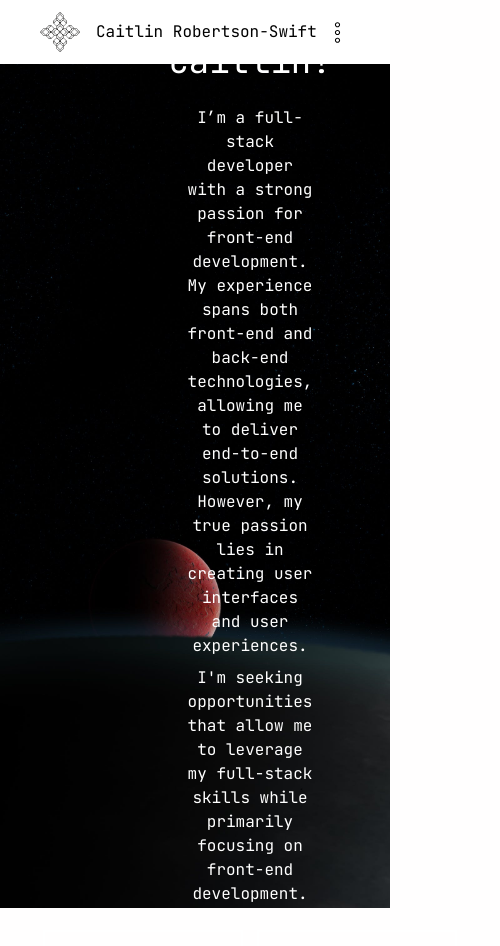
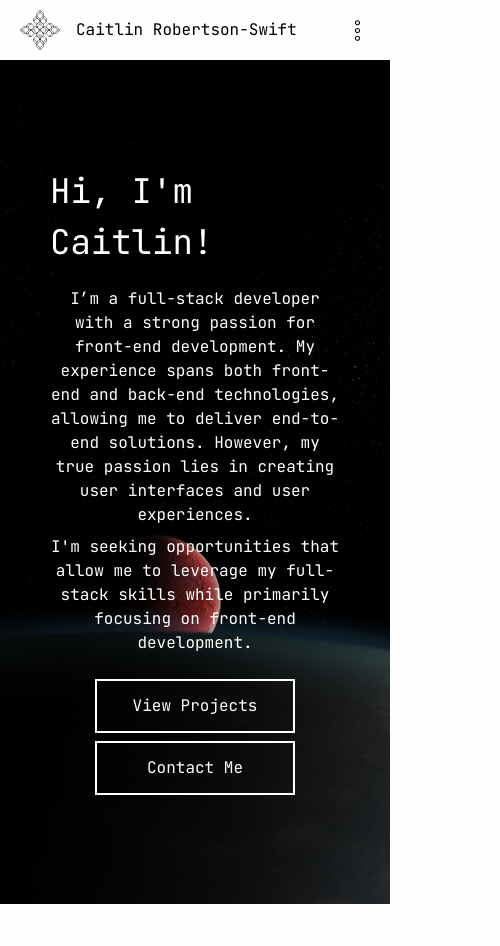
Before and after one commit to caitlin-rs/my-site, a React (Create React App) app: page / in a window 390 px wide. Shown: the top 946 px of the page, 500 px wide, since content can reach past the window. After the commit the page ends 904 px from the top, so only its background shows below. Built offline with nearby package versions, Linux system fonts and the light colour scheme.

Commit message:
Working on making it responsive to diff screen sizes

```diff
--- a/src/components/NavBar.jsx
+++ b/src/components/NavBar.jsx
@@ -19,9 +19,19 @@ export function NavBar () {
 
     return (
         <div>
-            <div class="bg-white flex justify-between items-center pl-10 pr-10 p-4 h-16">
+            <div style={{
+                display:'flex',
+                justifyContent: 'space-between',
+                justifyItems: 'center',
+                padding: 10,
+                paddingLeft: 20,
+                paddingRight: 20,
+            }}>
                 {/* Logo */}
-                <div class="flex items-center">
+                <div style={{
+                    display: 'flex',
+                    alignItems: 'center'
+                }}>
                     <a href="/my-site/#/home">
                         <img src={logo} alt="Clickable" width={40} height={40}/>
                     </a>
@@ -33,7 +43,7 @@ export function NavBar () {
                     <CiMenuKebab size={25} />
                 </button>
             </div>
-            {menuOpen && ( (isActive("/home") || isActive("/projects") || isActive("/contact")) ? <MenuLight/> : <MenuDark/>)}
+            {menuOpen && ( (isActive("/home") || isActive("/") || isActive("/projects") || isActive("/contact")) ? <MenuLight/> : <MenuDark/>)}
         </div>
     );
 
--- a/src/pages/ContactPage.jsx
+++ b/src/pages/ContactPage.jsx
@@ -1,7 +1,6 @@
 import React from 'react';
 import { Helmet } from 'react-helmet';
 import { NavBar } from '../components/NavBar';
-import image from '../assets/smaller-rot.png';
 import '../styles/CommonStyles.css'
 import { FiPhone } from "react-icons/fi";
 import { MdOutlineEmail } from "react-icons/md";
@@ -10,14 +9,6 @@ import { Link } from "react-router-dom";
 import ContactForm from '../components/ContactForm';
 
 export const ContactPage = () => {
-    const styles = {
-        body: {
-          backgroundImage: `url(${require('../assets/4.jpg')})`,
-          backgroundSize: 'cover',
-          backgroundPosition: 'center',
-          height: '100vh',
-        },
-    };
     return (
         <div>
             <Helmet>
@@ -26,7 +17,7 @@ export const ContactPage = () => {
             <NavBar/>
 
             {/* Row */}
-            <div style={styles.body}>
+            <div className='image' style={{backgroundImage: `url(${require('../assets/4.jpg')})`, height: '100vh'}}>
                 <div style={{display: 'flex', flexDirection: 'row', paddingTop: '100px'}}>
                     {/* Text */}
                     <div style={{
--- a/src/pages/EduPage.jsx
+++ b/src/pages/EduPage.jsx
@@ -13,14 +13,6 @@ import { TbSql } from "react-icons/tb";
 import { BsCSquare } from "react-icons/bs";
 
 export const EduPage = () => {
-    const styles = {
-        body: {
-            backgroundImage: `url(${require('../assets/3.jpg')})`,
-            backgroundSize: 'cover',
-            backgroundPosition: 'center',
-            height: '130vh',
-        },
-    };
 
     const [isListView, setIsListView] = useState(false);
     const handleViewChange = () => {
@@ -34,9 +26,10 @@ export const EduPage = () => {
             </Helmet>
             <NavBar/>
 
-            <div style={{ ...styles.body, display: 'flex', flexDirection: 'row'}}>
+            <div className='image' style={{backgroundImage: `url(${require('../assets/3.jpg')})`, height: '100%'}}>
+            <div className='edu-container'>s
                 {/* Education */}
-                <div style={{ width: '750px', display: 'flex', flexDirection: 'column', justifyContent: 'start', paddingLeft: 50, paddingRight: 40, paddingTop: 20}}>
+                <div className='edu-sub-container'>
 
                     <header class="font-header">Education</header>
 
@@ -57,7 +50,7 @@ export const EduPage = () => {
                 </div>
 
                 {/* Skills */}
-                <div style={{ width: '575px', display: 'flex', flexDirection: 'column', justifyContent: 'start', paddingLeft: 40, paddingRight: 40, paddingTop: 20}}>
+                <div className='edu-grid-container'>
                         <div style={{display: 'flex', flexDirection: 'row', justifyContent: 'space-between', alignItems: 'center'}}>
                             <header class="font-header">Skills</header>
                             {!isListView ?
@@ -152,7 +145,7 @@ export const EduPage = () => {
                         </div>
                         }
                 </div>
-
+            </div>
             </div>
 
         </div>
--- a/src/pages/HomePage.jsx
+++ b/src/pages/HomePage.jsx
@@ -5,14 +5,7 @@ import '../styles/CommonStyles.css'
 import { Link } from "react-router-dom";
 
 export const HomePage = () => {
-  const styles = {
-    body: {
-      backgroundImage: `url(${require('../assets/1.jpg')})`,
-      backgroundSize: 'cover',
-      backgroundPosition: 'center',
-      backgroundRepeat: 'no-repeat',
-    },
-  };
+
   const [isOpen, setIsOpen] = useState(false);
 
   useEffect(() => {
@@ -26,20 +19,20 @@ export const HomePage = () => {
         </Helmet>
         <NavBar/>
 
-        <div style={styles.body}>
+        <div className='home-image'>
 
           {/* Title */}
-          <div style={{ display: 'flex', flexDirection: 'column', justifyContent: 'center', alignItems: 'center', height: '100vh', paddingTop: 0, paddingRight: 250, paddingLeft: 250}}>
+          <div className='home-container'>
             <header className={`font-header ${isOpen && 'fade-in-2'}`}>Hi, I'm Caitlin!</header>
 
             {/* Text */}
-            <p className={`font-paragraph ${isOpen && 'fade-in-3'}`} style={{textAlign: 'center', paddingTop: 20}}>I’m a full-stack developer with a strong passion for front-end development. My experience spans both front-end and back-end technologies, allowing me to deliver end-to-end solutions. However, my true passion lies in creating user interfaces and user experiences.</p>
-            <p className={`font-paragraph ${isOpen && 'fade-in-3'}`} style={{textAlign: 'center', paddingTop: 8}}>I'm seeking opportunities that allow me to leverage my full-stack skills while primarily focusing on front-end development.</p>
+            <p className={`font-paragraph ${isOpen && 'fade-in-3'}`} style={{display: 'flex', textAlign: 'center', paddingTop: 20}}>I’m a full-stack developer with a strong passion for front-end development. My experience spans both front-end and back-end technologies, allowing me to deliver end-to-end solutions. However, my true passion lies in creating user interfaces and user experiences.</p>
+            <p className={`font-paragraph ${isOpen && 'fade-in-3'}`} style={{display: 'flex', textAlign: 'center', paddingTop: 8}}>I'm seeking opportunities that allow me to leverage my full-stack skills while primarily focusing on front-end development.</p>
 
             {/* Buttons */}
-            <div style={{ display: 'flex', flexDirection: 'row', justifyContent: 'center', marginTop:20}}>
+            <div className='home-buttons'>
                 <Link to="/projects" className={`font button ${isOpen && 'fade-in-4'}`}>View Projects</Link>
-                <Link to="/contact" className={`font button ${isOpen && 'fade-in-4'}`} style={{marginLeft: 10}}>Contact Me</Link>
+                <Link to="/contact" className={`font button ${isOpen && 'fade-in-4'}`}>Contact Me</Link>
             </div>
           </div>
         </div>
--- a/src/pages/ProjPage.jsx
+++ b/src/pages/ProjPage.jsx
@@ -1,7 +1,6 @@
 import React, { useState } from 'react';
 import { Helmet } from 'react-helmet';
 import { NavBar } from '../components/NavBar';
-import image from '../assets/smaller.png';
 import { IoIosArrowDown, IoIosArrowUp } from "react-icons/io";
 
 export const ProjPage = () => {
@@ -10,14 +9,6 @@ export const ProjPage = () => {
     const [isTWVisible, setIsTWVisible] = useState(false);
     const [isJNVisible, setIsJNVisible] = useState(false);
 
-    const styles = {
-        body: {
-          backgroundImage: `url(${require('../assets/red-smaller.jpg')})`,
-          backgroundSize: 'cover',
-          backgroundPosition: 'center',
-          height: '100vh',
-        },
-    };
     return (
         <div>
             <Helmet>
@@ -25,24 +16,15 @@ export const ProjPage = () => {
             </Helmet>
             <NavBar/>
 
-            <div style={styles.body}>
-                <div style={{
-                    width: '700px',
-                    margin: '0 auto',
-                    display: 'flex',
-                    flexDirection: 'column',
-                    justifyContent: 'center',
-                    paddingLeft: 30,
-                    paddingRight: 30,
-                    paddingTop: 40
-                }}>
+            <div className='image'>
+                <div className='proj-container'>
                     <header class="font-header">Academic Projects</header>
 
                     {/* Parkaide */}
                     <div className='Parkaide paragraph' class='paragraph-border-light' onClick={() => setIsPKVisible(!isPKVisible)}>
-                        <div style={{display: 'flex', flexDirection: 'row', justifyContent: 'space-between', alignItems: 'center'}}>
+                        <div className='proj-sub-container'>
                             <p class="font-24">Parkaide</p>
-                            <p class="font-button">React Native | TypeScript | React Native Paper</p>
+                            <p class="font-proj">React Native | TypeScript | React Native Paper</p>
                             {isPKVisible ? <IoIosArrowUp style={{cursor: 'pointer'}} size={30}/> : <IoIosArrowDown style={{cursor: 'pointer'}} size={30}/>}
                         </div>
 
@@ -57,9 +39,9 @@ export const ProjPage = () => {
 
                     {/* Scribble.md */}
                     <div className='Scribble paragraph' class='paragraph-border-light' onClick={() => setIsSCVisible(!isSCVisible)} style={{marginTop: 20}}>
-                        <div style={{display: 'flex', flexDirection: 'row', justifyContent: 'space-between', alignItems: 'center'}}>
+                        <div className='proj-sub-container'>
                             <p class="font-24">Scribble.md</p>
-                            <p class="font-button">React | JavaScript | Tailwind CSS</p>
+                            <p class="font-proj">React | JavaScript | Tailwind CSS</p>
                             {isSCVisible ? <IoIosArrowUp style={{cursor: 'pointer'}} size={30}/> : <IoIosArrowDown style={{cursor: 'pointer'}} size={30}/>}
                         </div>
 
@@ -74,9 +56,9 @@ export const ProjPage = () => {
 
                     {/* Networking */}
                     <div className='Parkaide paragraph' class='paragraph-border-light' onClick={() => setIsJNVisible(!isJNVisible)} style={{marginTop: 20}}>
-                        <div style={{display: 'flex', flexDirection: 'row', justifyContent: 'space-between', alignItems: 'center'}}>
+                        <div className='proj-sub-container'>
                             <p class="font-24">Java Networking Applications</p>
-                            <p class="font-button">Java | JavaFX</p>
+                            <p class="font-proj">Java | JavaFX</p>
                             {isJNVisible ? <IoIosArrowUp style={{cursor: 'pointer'}} size={30}/> : <IoIosArrowDown style={{cursor: 'pointer'}} size={30}/>}
                         </div>
 
@@ -92,9 +74,9 @@ export const ProjPage = () => {
                     <header class="font-header" style={{marginTop: 40}}>Personal Projects</header>
                     {/* My Site */}
                     <div className='my-site paragraph' class='paragraph-border-light' onClick={() => setIsTWVisible(!isTWVisible)}>
-                        <div style={{display: 'flex', flexDirection: 'row', justifyContent: 'space-between', alignItems: 'center'}}>
+                        <div className='proj-sub-container'>
                             <p class="font-24">This Website</p>
-                            <p class="font-button" style={{color: 'white'}}>React | JavaScript | Tailwind CSS</p>
+                            <p class="font-proj" style={{color: 'white'}}>React | JavaScript | Tailwind CSS</p>
                             {isTWVisible ? <IoIosArrowUp style={{cursor: 'pointer'}} size={30}/> : <IoIosArrowDown style={{cursor: 'pointer'}} size={30}/>}
                         </div>
 
--- a/src/pages/WorkPage.jsx
+++ b/src/pages/WorkPage.jsx
@@ -1,17 +1,8 @@
 import React from 'react';
 import { Helmet } from 'react-helmet';
 import { NavBar } from '../components/NavBar';
-import image from '../assets/6.jpg';
 
 export const WorkPage = () => {
-    const styles = {
-        body: {
-          backgroundImage: `url(${require('../assets/2.jpg')})`,
-          backgroundSize: 'cover',
-          backgroundPosition: 'center',
-          height: '100vh',
-        },
-      };
     return (
         <div>
             <Helmet>
@@ -19,7 +10,7 @@ export const WorkPage = () => {
             </Helmet>
             <NavBar/>
 
-            <body style={{ ...styles.body, display: 'flex', flexDirection: 'row'}}>
+            <body className='image' style={{backgroundImage: `url(${require('../assets/2.jpg')})`, display: 'flex', flexDirection: 'row', height: '100vh'}}>
                 <div style={{ width: '700px', display: 'flex', flexDirection: 'column', justifyContent: 'start', paddingLeft: 40, paddingRight: 40, paddingTop: 20}}>
                     <header class="font-header">Work Experience</header>
 
--- a/src/styles/CommonStyles.css
+++ b/src/styles/CommonStyles.css
@@ -1,7 +1,18 @@
+body, html {
+    margin: 0;
+    padding: 0;
+    height: 100%;
+    width: 100%;
+  }
+
 .font {
     font-family: 'JetBrains Mono', monospace;
 }
 .font-button {
+    font-family: 'JetBrains Mono', monospace;
+    font-size: 14px;
+}
+.font-proj {
     font-family: 'JetBrains Mono', monospace;
     font-size: 14px;
 }
@@ -15,6 +26,15 @@
     font-family: 'JetBrains Mono', monospace;
     font-size: 16px;
     color: white;
+}
+.home-container {
+    display: flex;
+    flex-direction: column;
+    justify-content: center;
+    align-items: center;
+    height: 100vh;
+    padding-right: 250px;
+    padding-left: 250px;
 }
 .font-20 {
     font-family: 'JetBrains Mono', monospace;
@@ -264,3 +284,117 @@ animation: fadeIn 0.5s forwards;
     justify-content: center;
     border-radius: 10px;
   }
+
+  .home-image {
+    background-image: url('../assets/1.jpg');
+    background-size: cover;
+    background-position: center;
+    background-repeat: no-repeat;
+    margin: auto;
+  }
+  .image {
+    background-image: url('../assets/red-smaller.jpg');
+    background-size: cover;
+    background-position: center;
+    height: 130vh
+  }
+  .home-buttons {
+    display: flex;
+    flex-direction: row;
+    justify-content: center;
+    margin-top: 20px;
+  }
+.proj-sub-container {
+    display: flex;
+    flex-direction: row;
+    justify-content: space-between;
+    align-items: center
+}
+.proj-container {
+    width: 700px;
+    margin: 0 auto;
+    display: flex;
+    flex-direction: column;
+    justify-content: center;
+    padding-left: 30px;
+    padding-right: 30px;
+    padding-top: 40px
+}
+.edu-container {
+    display: flex;
+    flex-direction: row
+}
+.edu-sub-container {
+    width: 750px;
+    display: flex;
+    flex-direction: column;
+    justify-content: start;
+    padding-left: 50px;
+    padding-right: 40px;
+    padding-top: 20px
+}
+.edu-grid-container {
+    width: 575px;
+    display: flex;
+    flex-direction: column;
+    justify-content: start;
+    padding-left: 40px;
+    padding-right: 40px;
+    padding-top: 20px;
+}
+  @media (max-width: 768px) {
+    .home-buttons {
+        display: flex;
+        flex-direction: column;
+        justify-content: center;
+        margin-top: 20px;
+    }
+    .home-container {
+        display: flex;
+        flex-direction: column;
+        justify-content: center;
+        align-items: center;
+        height: 100vh;
+        padding-left: 50px;
+        padding-right: 50px;
+    }
+    .proj-container {
+        display: flex;
+        width: 100%;
+        flex-direction: column;
+        justify-content: center;
+        padding-left: 20px;
+        padding-right: 20px;
+        padding-top: 40px
+    }
+    .proj-sub-container {
+        display: flex;
+        flex-direction: column;
+        justify-content: space-between;
+        align-items: center;
+        text-align: center;
+    }
+    .font-proj {
+        font-family: 'JetBrains Mono', monospace;
+        font-size: 16px;
+    }
+    .edu-container {
+        display: flex;
+        flex-direction: column
+    }
+    .grid-container {
+        display: grid;
+        grid-template-columns: repeat(4, 1fr);
+        gap: 10px;
+        padding-top: 10px;
+        padding-bottom: 10px;
+      }
+      .edu-sub-container {
+        width: 100%;
+        padding: 30px
+    }
+    .edu-grid-container {
+        width: 100%;
+        padding: 30px
+    }
+  }
```
